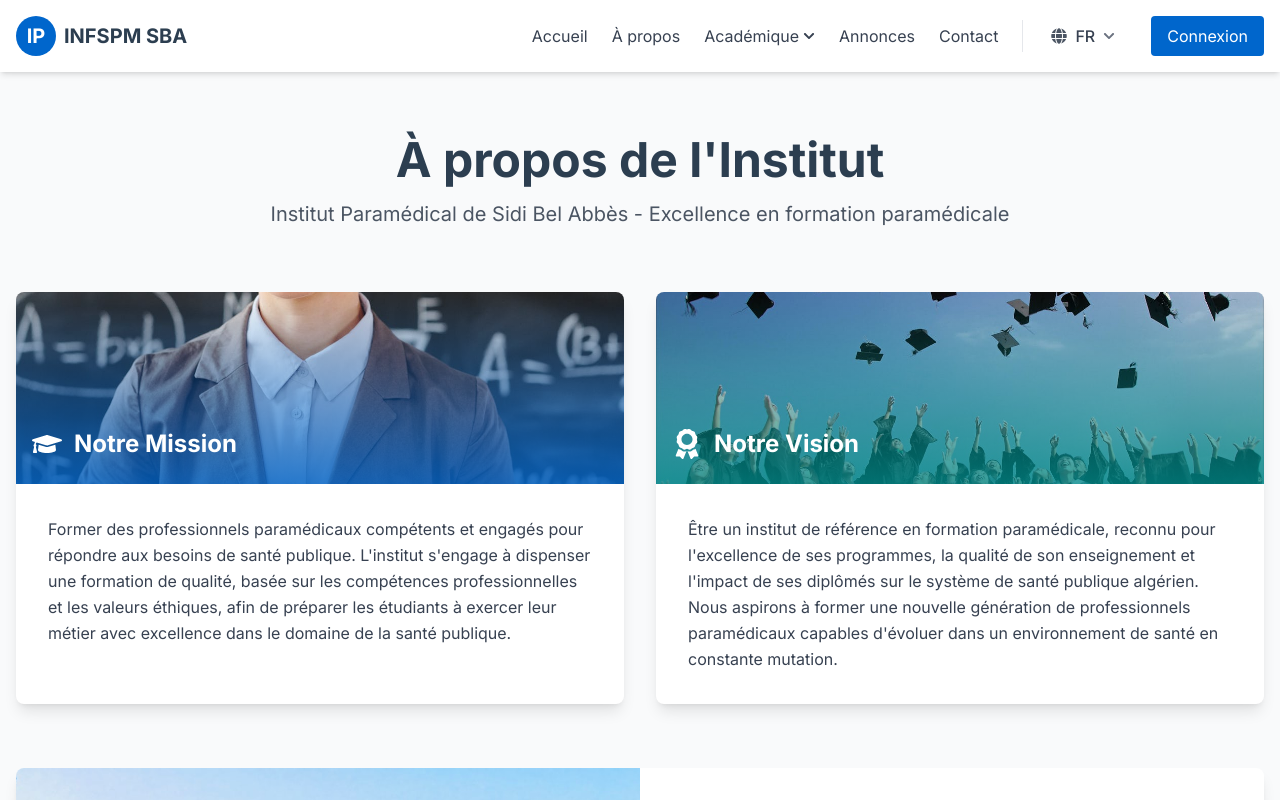
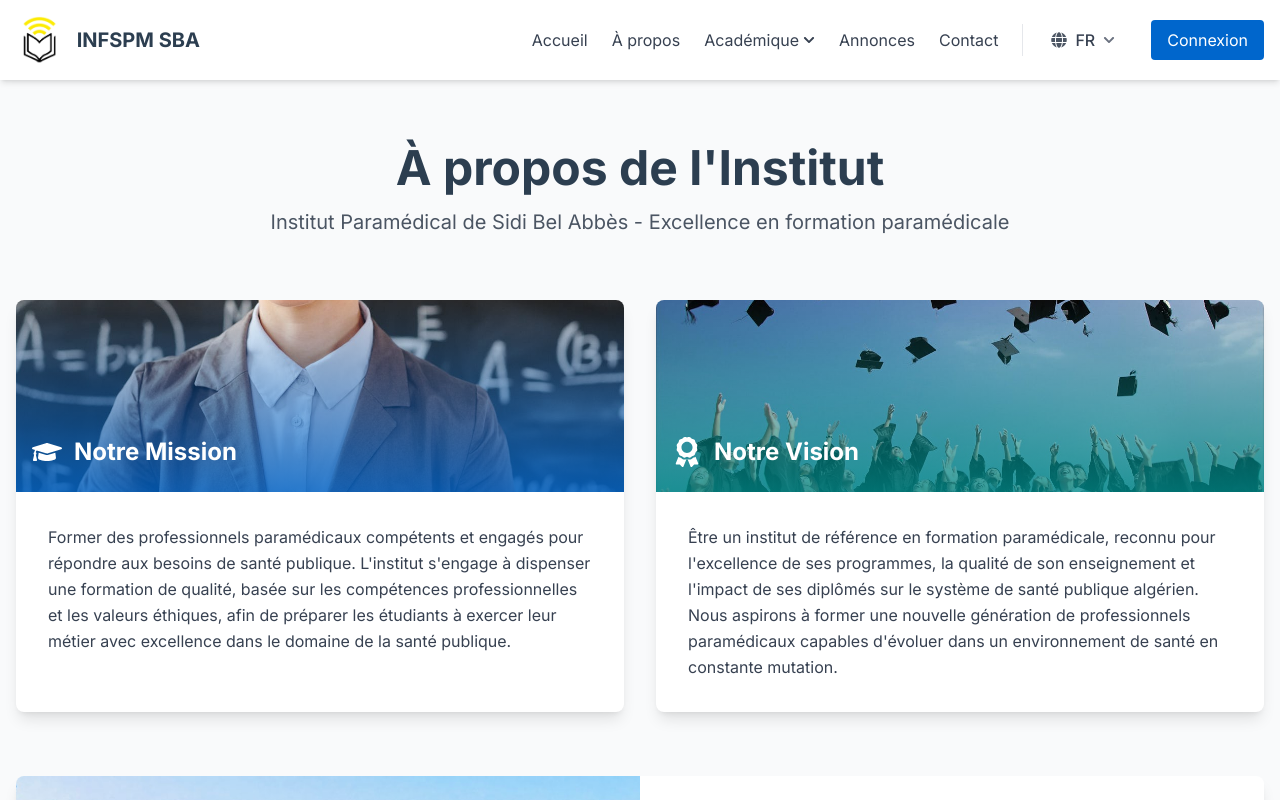
Before and after one commit to zedclay/paramfrontend, a React app: page /about in a window 1280 px wide. Shown: the top 800 px of the page. Built offline with nearby package versions, Linux system fonts and the light colour scheme; the HTML template or start-up script is replaced by a standard one.

Commit message:
✨ Add logo image to header and login page

```diff
--- a/src/components/Layout.jsx
+++ b/src/components/Layout.jsx
@@ -32,11 +32,22 @@ const Layout = ({ children, locale, changeLocale }) => {
         <nav className="container mx-auto px-4 py-4">
           <div className="flex items-center justify-between">
             {/* Logo */}
-            <Link to="/" className="flex items-center space-x-2">
-              <div className="w-10 h-10 bg-primary rounded-full flex items-center justify-center">
+            <Link to="/" className="flex items-center space-x-3 hover:opacity-80 transition-opacity">
+              <img
+                src="/images/logo.png"
+                alt="INFSPM Logo"
+                className="h-12 w-auto object-contain max-w-[120px]"
+                onError={(e) => {
+                  // Fallback to text logo if image fails to load
+                  e.target.style.display = 'none';
+                  const fallback = e.target.nextElementSibling;
+                  if (fallback) fallback.classList.remove('hidden');
+                }}
+              />
+              <div className="w-10 h-10 bg-primary rounded-full flex items-center justify-center hidden">
                 <span className="text-white font-bold text-xl">IP</span>
               </div>
-              <span className="text-xl font-bold text-text-dark">
+              <span className="text-xl font-bold text-text-dark hidden md:block">
                 {locale === 'ar' ? 'المعهد الوطني للتعليم العالي' : 'INFSPM SBA'}
               </span>
             </Link>
--- a/src/constants/index.js
+++ b/src/constants/index.js
@@ -53,6 +53,7 @@ export const USER_ROLES = {
 };
 
 export const IMAGE_PATHS = {
+  LOGO: '/images/logo.png',
   HERO: {
     SLIDE1: '/images/hero/hero-1.jpg',
     SLIDE2: '/images/hero/hero-2.jpg',
--- a/src/pages/Login.jsx
+++ b/src/pages/Login.jsx
@@ -51,8 +51,24 @@ const Login = () => {
 
       <div className="max-w-md w-full space-y-8 relative z-10">
         <div className="text-center">
-          <div className="mx-auto w-20 h-20 bg-primary rounded-full flex items-center justify-center mb-4 shadow-lg">
-            <span className="text-white font-bold text-2xl">IP</span>
+          <div className="mx-auto mb-4 flex justify-center">
+            <img
+              src="/images/logo.png"
+              alt="INFSPM Logo"
+              className="h-24 w-auto object-contain max-w-[200px]"
+              onError={(e) => {
+                // Fallback to text logo if image fails to load
+                e.target.style.display = 'none';
+                const fallback = e.target.nextElementSibling;
+                if (fallback) {
+                  fallback.classList.remove('hidden');
+                  fallback.classList.add('flex');
+                }
+              }}
+            />
+            <div className="w-20 h-20 bg-primary rounded-full items-center justify-center mb-4 shadow-lg hidden">
+              <span className="text-white font-bold text-2xl">IP</span>
+            </div>
           </div>
           <h2 className="mt-6 text-center text-3xl font-extrabold text-gray-900">
             {t('auth.login')}
```
Also changed, not shown: public/images/logo.png (added).
